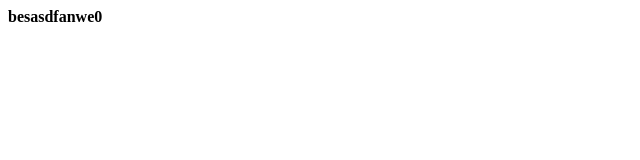
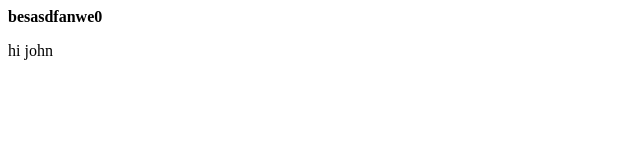
Before and after one commit to StagDeveloper/uhdwebdevgroupproject, a plain HTML site: page homepage.html in a window 1280 px wide. Shown: the full height of the page, 0-640 px from the left. Drawn offline with Linux system fonts and the light colour scheme.

Commit message:
Update homepage.html

```diff
--- a/homepage.html
+++ b/homepage.html
@@ -11,7 +11,7 @@
 
         <p><b>besasdfanwe0</b></p>
 
-
+        <p>hi john</p>
 
 
      <body>
```
